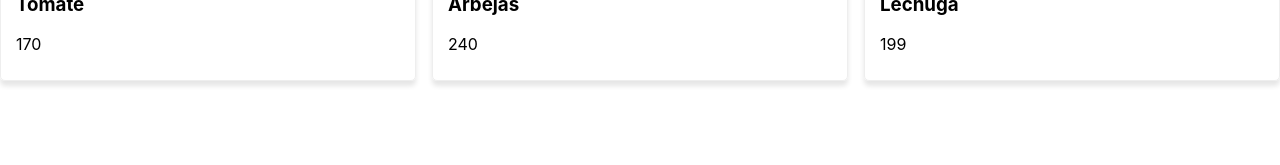
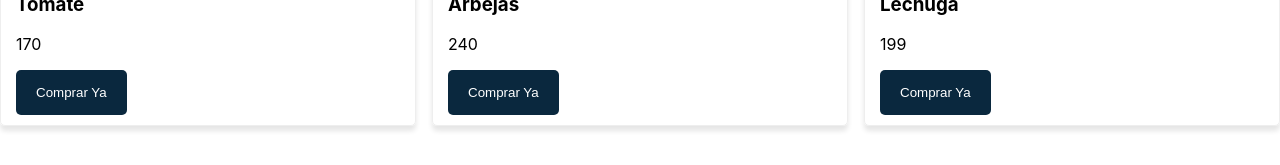
Before and after one commit to gurgen-baghdasaryan/react_market, a React (Create React App) app: page / in a window 1280 px wide. Shown: the part 329-494 px from the top of the page. Built offline with nearby package versions, Linux system fonts and the light colour scheme.

Commit message:
added Button Component

```diff
--- /dev/null
+++ b/src/components/Button.jsx
@@ -0,0 +1,25 @@
+import React, { Component } from 'react';
+
+
+const styles = {
+    button: {
+      backgroundColor: '#0A283E',
+      color: '#fff',
+      padding: '15px 20px',
+      border: 'none',
+      borderRadius: '5px',
+      cursor: 'pointer',
+    }
+  }
+
+class Button extends Component {
+
+    render() {
+
+        return (
+           <button style={styles.button} {...this.props} />
+        );
+    }
+}
+
+export default Button;
--- a/src/components/Producto.jsx
+++ b/src/components/Producto.jsx
@@ -1,4 +1,5 @@
 import React, { Component } from 'react';
+import Button from './Button'
 
 const styles = {
     producto: {
@@ -17,12 +18,15 @@
 
 class Producto extends Component {
     render() {
-        const { producto } = this.props
+        const { producto, agregarAlCArro } = this.props
         return (
             <div style={styles.producto}>
                 <img style={styles.img} src={producto.img} alt={producto.name} />
                 <h3>{producto.name}</h3>
                 <p>{producto.price}</p>
+                <Button onClick={()=> agregarAlCArro(producto)}>
+                Comprar Ya
+                </Button>
             </div>
         );
     }
```
Also changed, not shown: src/components/Productos.jsx (+4 -4 lines).
